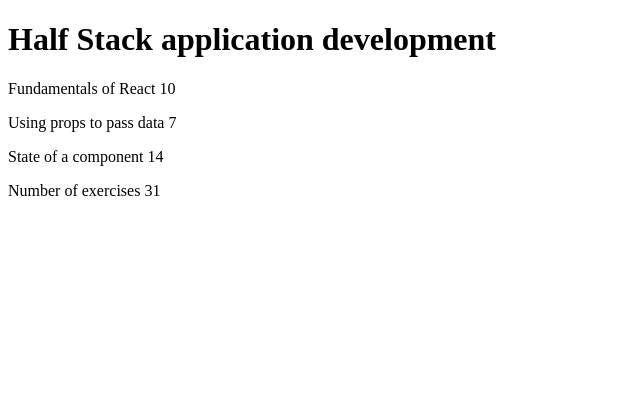
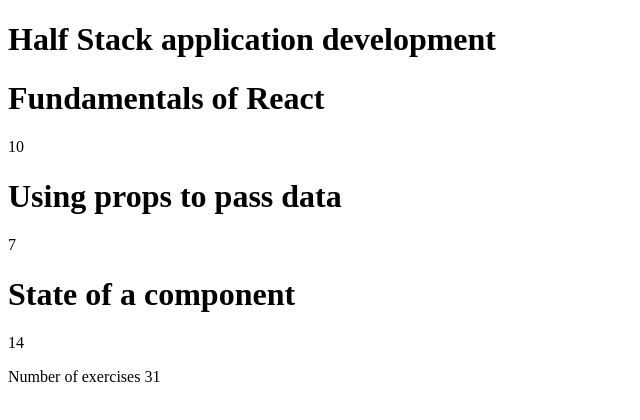
Before and after one commit to Carauz97/FSOCarauz, a React (Vite) app in the folder part1/courseinfo/: page / in a window 1280 px wide. Shown: the top 420 px of the page, without its empty margins (0-640 px from the left). Built offline with nearby package versions, Linux system fonts and the light colour scheme.

Commit message:
1.2 exercise courseinfo

```diff
--- a/part1/courseinfo/src/App.jsx
+++ b/part1/courseinfo/src/App.jsx
@@ -12,22 +12,38 @@
 
 }
 
+const Part = ({course, exercise}) =>{
+
+  return(
+    <>
+  <h1>{course}</h1>
+    <p>
+     {exercise}
+    </p>
+    </>
+    )
+
+  }
+
 const Content = ({parts})=>{
 
   return(
     <>
+{parts.map((part,index)=>(
 
-{parts.map((part,index)=>(
-<div key={index}>
-<p>
-{part.name} {part.exercises}
-</p>
-</div>
-    ))}
+  <div key={index}>
+
+  <Part course={part.name} exercise={part.exercises} />
+  </div>
+))}
 
 
-  </>);
+  </>
+  )
 }
+
+
+
 
 const Total = ({parts}) =>{
 
```
